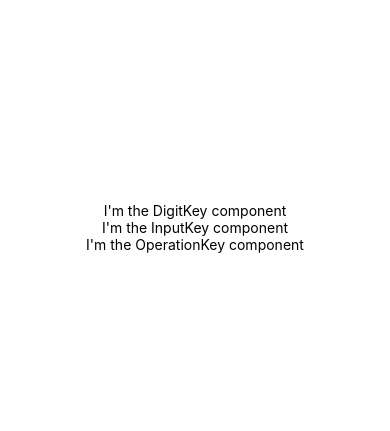
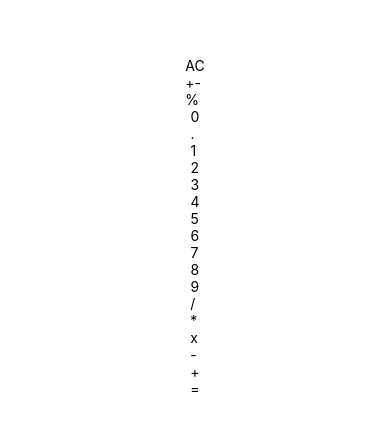
Before and after one commit to MatthieuNadeau96/RNCalculator, a React Native app: screen / in a window 390 px wide. Shown: the part 195-626 px from the top of the page. Built offline with nearby package versions, Linux system fonts and the light colour scheme.

Commit message:
Created skeletons for all of the keys required, assigned them to their views, & Renamed InputKey component to FunctionKey

```diff
--- a/App.js
+++ b/App.js
@@ -6,16 +6,39 @@ import {
 } from 'react-native'
 
 import DigitKey from './src/components/DigitKey'
-import InputKey from './src/components/InputKey'
+import FunctionKey from './src/components/FunctionKey'
 import OperationKey from './src/components/OperationKey'
 
 export default class App extends Component {
   render() {
     return (
       <View style={styles.container}>
-        <DigitKey />
-        <InputKey />
-        <OperationKey />
+        <View style={styles.functionKeys}>
+          <FunctionKey title={'AC'} />
+          <FunctionKey title={'+-'} />
+          <FunctionKey title={'%'} />
+        </View>
+        <View style={styles.digitKeys}>
+          <DigitKey title={'0'} />
+          <DigitKey title={'.'} />
+          <DigitKey title={'1'} />
+          <DigitKey title={'2'} />
+          <DigitKey title={'3'} />
+          <DigitKey title={'4'} />
+          <DigitKey title={'5'} />
+          <DigitKey title={'6'} />
+          <DigitKey title={'7'} />
+          <DigitKey title={'8'} />
+          <DigitKey title={'9'} />
+        </View>
+        <View style={styles.operationKeys}>
+          <OperationKey title={'/'} />
+          <OperationKey title={'*'} />
+          <OperationKey title={'x'} />
+          <OperationKey title={'-'} />
+          <OperationKey title={'+'} />
+          <OperationKey title={'='} />
+        </View>
       </View>
     )
   }
@@ -27,4 +50,13 @@ const styles = StyleSheet.create({
     justifyContent: 'center',
     alignItems: 'center',
   },
+  functionKeys: {
+
+  },
+  digitKeys: {
+
+  },
+  operationKeys: {
+
+  },
 })
--- a/src/components/DigitKey.js
+++ b/src/components/DigitKey.js
@@ -9,7 +9,7 @@ export default class DigitKey extends Component {
   render() {
     return (
       <View style={styles.container}>
-        <Text>I'm the DigitKey component</Text>
+        <Text>{this.props.title}</Text>
       </View>
     )
   }
--- a/src/components/InputKey.js
+++ b/src/components/FunctionKey.js
@@ -5,11 +5,11 @@ import {
   StyleSheet,
 } from 'react-native'
 
-export default class InputKey extends Component {
+export default class FunctionKey extends Component {
   render() {
     return (
       <View style={styles.container}>
-        <Text>I'm the InputKey component</Text>
+        <Text>{this.props.title}</Text>
       </View>
     )
   }
--- a/src/components/OperationKey.js
+++ b/src/components/OperationKey.js
@@ -9,7 +9,7 @@ export default class OperationKey extends Component {
   render() {
     return (
       <View style={styles.container}>
-        <Text>I'm the OperationKey component</Text>
+        <Text>{this.props.title}</Text>
       </View>
     )
   }
```
